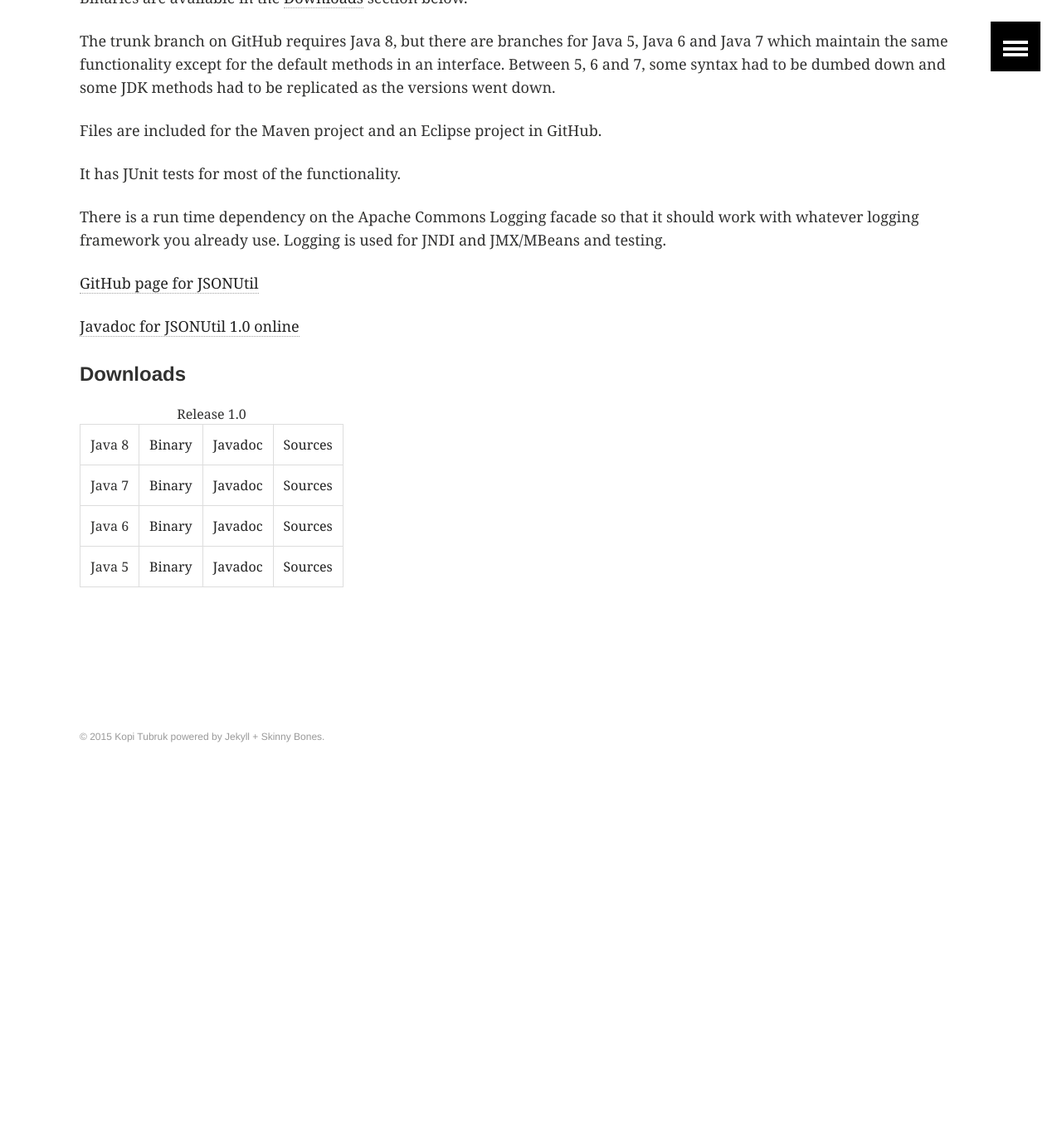
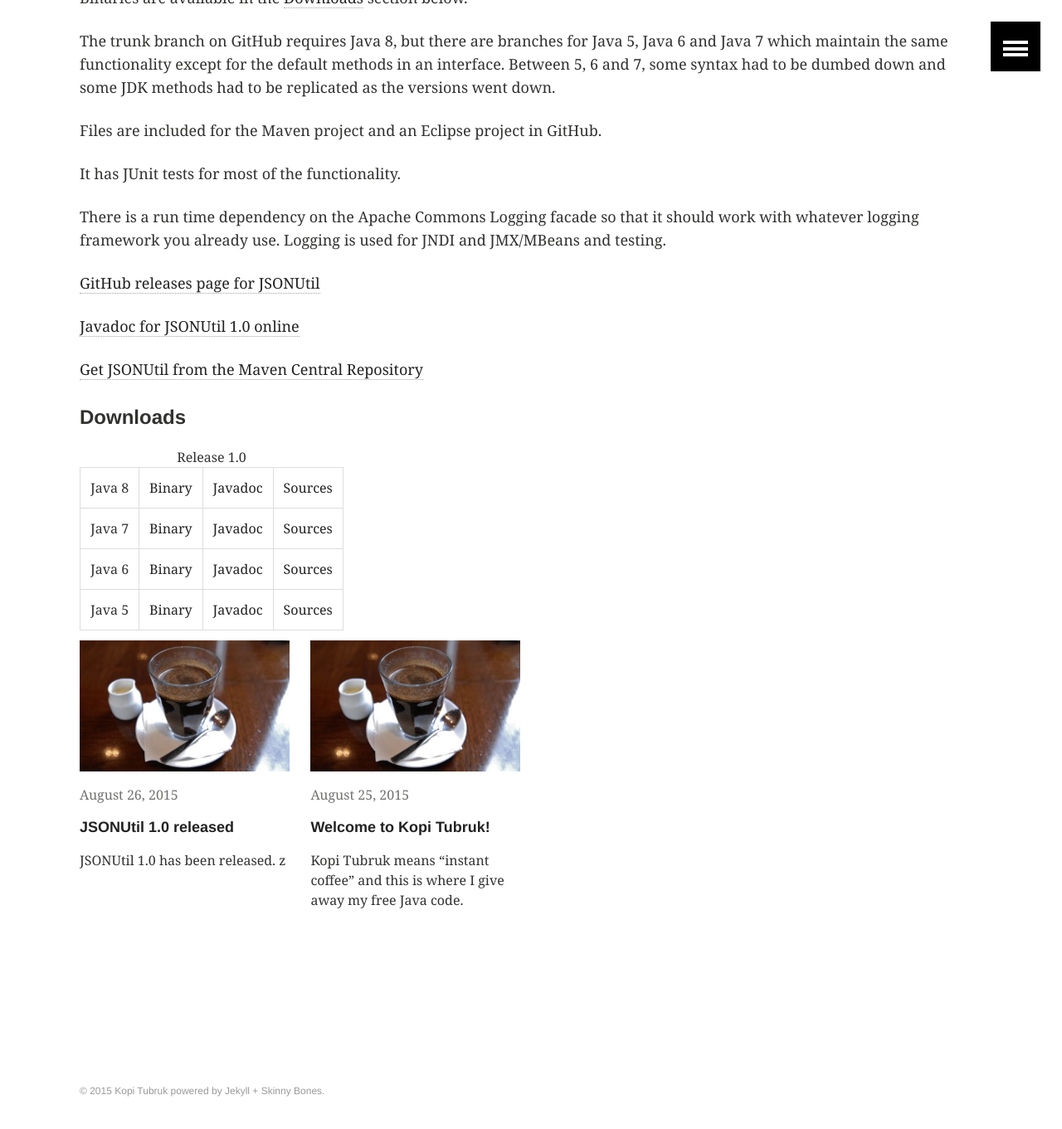
Before and after one commit to billdavidson/billdavidson.github.io, a Jekyll site: the page built from JSONUtil/index.md, in a window 1280 px wide and 1400 px high, scrolled down 643 px. Shown: the top 1361 px of the window at 83% size. Built offline with Jekyll 4.4.1, drawn with Linux system fonts in a browser that asks for light colours; before the commit the page ends 1617 px from its top, so only the background shows below that; part of the change alters nothing that is shown.

Commit message:
Release 1.0

```diff
--- a/JSONUtil/index.md
+++ b/JSONUtil/index.md
@@ -41,9 +41,11 @@ There is a run time dependency on the Apache Commons Logging facade so that
 it should work with whatever logging framework you already use. Logging is
 used for JNDI and JMX/MBeans and testing.
 
-[GitHub page for JSONUtil](https://github.com/billdavidson/JSONUtil)
+[GitHub releases page for JSONUtil](https://github.com/billdavidson/JSONUtil/releases)
 
 [Javadoc for JSONUtil 1.0 online](javadoc)
+
+[Get JSONUtil from the Maven Central Repository](http://search.maven.org/#search%7Cga%7C1%7Cg%3A%22org.kopitubruk.util%22%20AND%20a%3A%22JSONUtil%22)
 
 <h4 id="downloads">Downloads</h4>
 
@@ -52,27 +54,27 @@ used for JNDI and JMX/MBeans and testing.
   <tbody>
     <tr>
       <td>Java 8</td>
-      <td><a href="release/1.0/JSONUtil-1.0.jar">Binary</a></td>
-      <td><a href="release/1.0/JSONUtil-1.0-javadoc.jar">Javadoc</a></td>
-      <td><a href="release/1.0/JSONUtil-1.0-sources.jar">Sources</a></td>
+      <td><a href="https://github.com/billdavidson/JSONUtil/releases/download/JSONUtil-1.0/JSONUtil-1.0.jar">Binary</a></td>
+      <td><a href="https://github.com/billdavidson/JSONUtil/releases/download/JSONUtil-1.0/JSONUtil-1.0-javadoc.jar">Javadoc</a></td>
+      <td><a href="https://github.com/billdavidson/JSONUtil/releases/download/JSONUtil-1.0/JSONUtil-1.0-sources.jar">Sources</a></td>
     </tr>
     <tr>
       <td>Java 7</td>
-      <td><a href="release/1.0/JSONUtil-1.0-java7.jar">Binary</a></td>
-      <td><a href="release/1.0/JSONUtil-1.0-java7-javadoc.jar">Javadoc</a></td>
-      <td><a href="release/1.0/JSONUtil-1.0-java7-sources.jar">Sources</a></td>
+      <td><a href="https://github.com/billdavidson/JSONUtil/releases/download/JSONUtil-1.0-java7/JSONUtil-1.0-java7.jar">Binary</a></td>
+      <td><a href="https://github.com/billdavidson/JSONUtil/releases/download/JSONUtil-1.0-java7/JSONUtil-1.0-java7-javadoc.jar">Javadoc</a></td>
+      <td><a href="https://github.com/billdavidson/JSONUtil/releases/download/JSONUtil-1.0-java7/JSONUtil-1.0-java7-sources.jar">Sources</a></td>
     </tr>
     <tr>
       <td>Java 6</td>
-      <td><a href="release/1.0/JSONUtil-1.0-java6.jar">Binary</a></td>
-      <td><a href="release/1.0/JSONUtil-1.0-java6-javadoc.jar">Javadoc</a></td>
-      <td><a href="release/1.0/JSONUtil-1.0-java6-sources.jar">Sources</a></td>
+      <td><a href="https://github.com/billdavidson/JSONUtil/releases/download/JSONUtil-1.0-java6/JSONUtil-1.0-java6.jar">Binary</a></td>
+      <td><a href="https://github.com/billdavidson/JSONUtil/releases/download/JSONUtil-1.0-java6/JSONUtil-1.0-java6-javadoc.jar">Javadoc</a></td>
+      <td><a href="https://github.com/billdavidson/JSONUtil/releases/download/JSONUtil-1.0-java6/JSONUtil-1.0-java6-sources.jar">Sources</a></td>
     </tr>
     <tr>
       <td>Java 5</td>
-      <td><a href="release/1.0/JSONUtil-1.0-java5.jar">Binary</a></td>
-      <td><a href="release/1.0/JSONUtil-1.0-java5-javadoc.jar">Javadoc</a></td>
-      <td><a href="release/1.0/JSONUtil-1.0-java5-sources.jar">Sources</a></td>
+      <td><a href="https://github.com/billdavidson/JSONUtil/releases/download/JSONUtil-1.0-java5/JSONUtil-1.0-java5.jar">Binary</a></td>
+      <td><a href="https://github.com/billdavidson/JSONUtil/releases/download/JSONUtil-1.0-java5/JSONUtil-1.0-java5-javadoc.jar">Javadoc</a></td>
+      <td><a href="https://github.com/billdavidson/JSONUtil/releases/download/JSONUtil-1.0-java5/JSONUtil-1.0-java5-sources.jar">Sources</a></td>
     </tr>
   </tbody>
 </table>
--- /dev/null
+++ b/_posts/2015-08-25-welcome-to-kopitubruk.markdown
@@ -0,0 +1,7 @@
+---
+layout: post
+title:  "Welcome to Kopi Tubruk!"
+date:   2015-08-25 22:10:00
+categories: hello
+---
+Kopi Tubruk means "instant coffee" and this is where I give away my free Java code.
--- /dev/null
+++ b/_posts/2015-08-25-za-JSONUtil-1.0-released.markdown
@@ -0,0 +1,9 @@
+---
+layout: post
+title:  "JSONUtil 1.0 released"
+date:   2015-08-26 22:10:00
+categories: release JSONUtil
+---
+JSONUtil 1.0 has been released. z
+
+<a href="/JSONUtil">JSONUtil</a>
```
Also changed, not shown: 12 other files.
